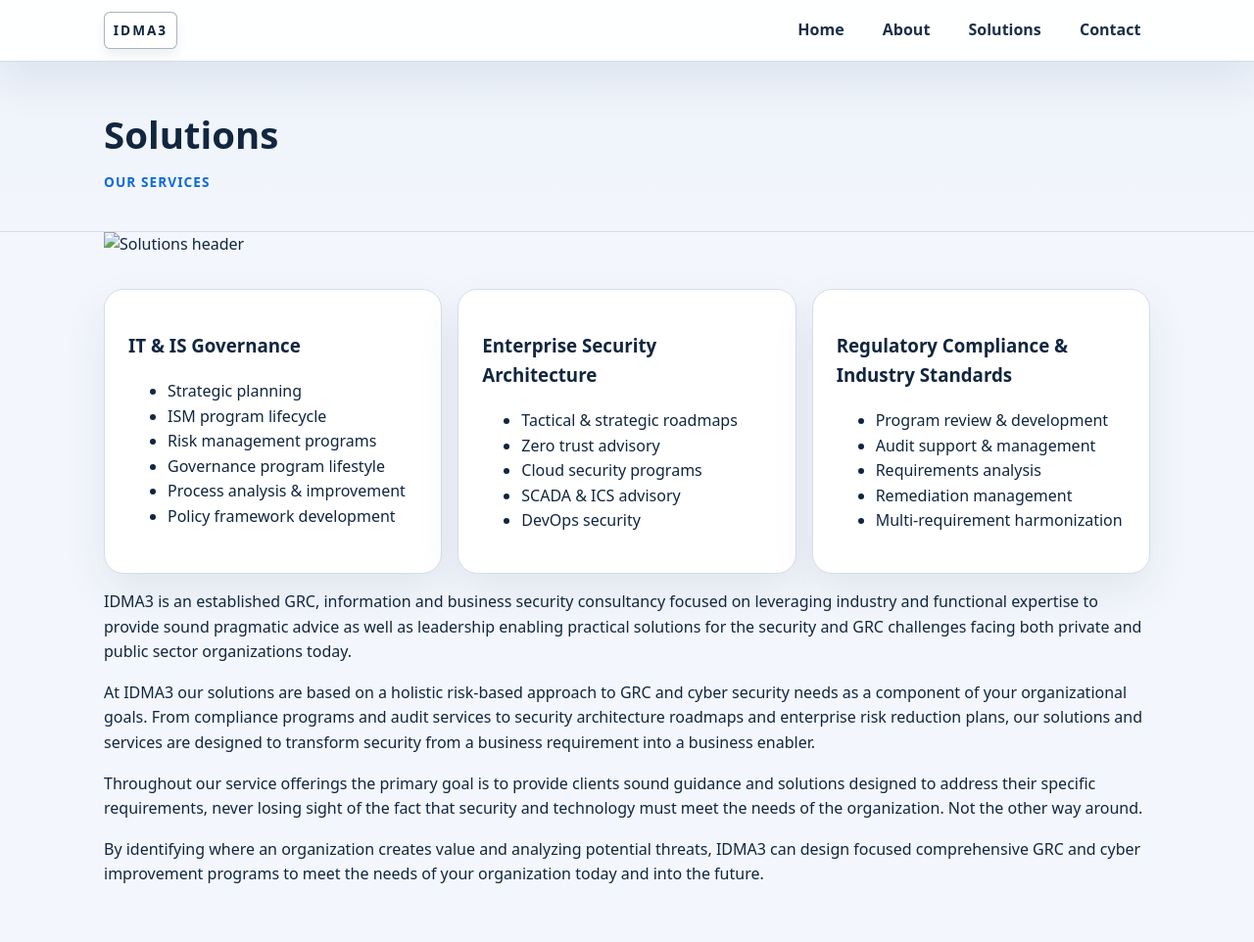
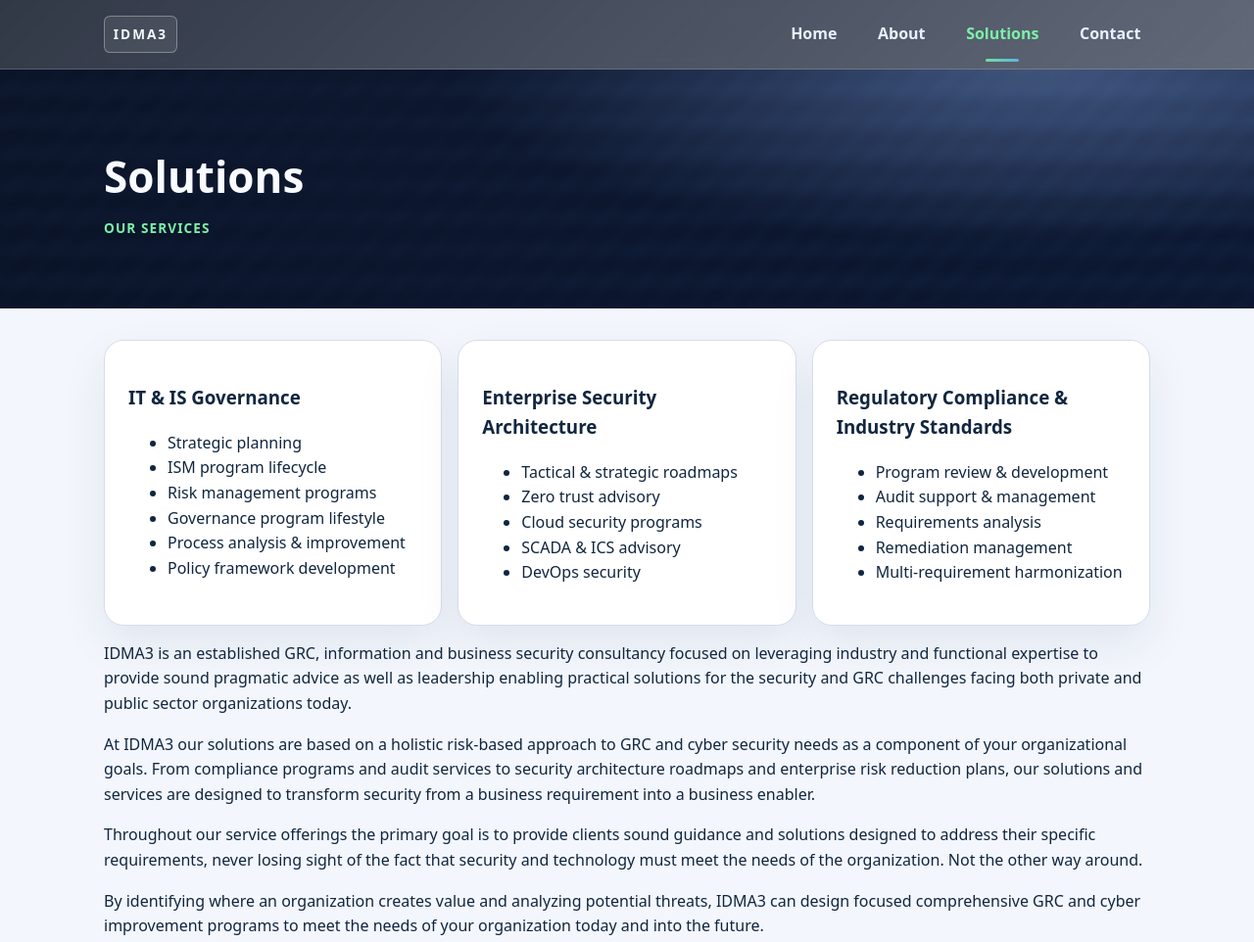
Before and after one commit to mmacri/idma3, a plain HTML site: page solutions.html in a window 1280 px wide. Shown: the top 962 px of the page at 98% size. Drawn offline with Linux system fonts and the light colour scheme.

Commit message:
sol hero

```diff
--- a/assets/css/style.css
+++ b/assets/css/style.css
@@ -125,3 +125,33 @@
 .solution-card .card-link:hover::after{transform:translateX(3px)}
 .card-icon{width:48px;height:48px;border-radius:50%;background:linear-gradient(135deg,rgba(11,106,217,.15),rgba(18,198,233,.35));display:inline-flex;align-items:center;justify-content:center;color:#0b6ad9;position:relative}
 .card-icon::before{content:"";display:block;width:18px;height:10px;border-left:3px solid currentColor;border-bottom:3px solid currentColor;transform:rotate(-45deg);margin-left:2px;margin-bottom:2px}
+
+.solutions-page .site-header{background:linear-gradient(135deg,rgba(6,14,30,.82),rgba(8,18,38,.62));border-bottom:1px solid rgba(255,255,255,.18);box-shadow:none;transition:background .3s ease,box-shadow .3s ease,border-color .3s ease}
+.solutions-page .site-header .container{padding:1rem 1rem}
+.solutions-page .site-header .brand-mark{color:#f3f8ff;background:rgba(255,255,255,.08);border-color:rgba(255,255,255,.32);box-shadow:none}
+.solutions-page .site-header .brand-text{color:#f6fbff}
+.solutions-page .site-header .nav{gap:1.4rem}
+.solutions-page .site-header .nav a{color:#e8f1ff;font-weight:600;position:relative;transition:color .3s ease,background .3s ease}
+.solutions-page .site-header .nav a:hover{background:rgba(255,255,255,.14)}
+.solutions-page .site-header .nav a[aria-current="page"]{color:#7bf1a8}
+.solutions-page .site-header .nav a[aria-current="page"]::after{content:"";position:absolute;left:50%;bottom:-0.55rem;transform:translateX(-50%);width:34px;height:3px;border-radius:999px;background:linear-gradient(90deg,rgba(123,241,168,.85),rgba(92,200,255,.8))}
+.solutions-page .site-header .menu-btn{border-color:rgba(255,255,255,.3);color:#f6fbff}
+.solutions-page .site-header.is-solid{background:rgba(255,255,255,.95);border-bottom:1px solid var(--border);box-shadow:0 20px 45px rgba(19,49,92,.08)}
+.solutions-page .site-header.is-solid .brand-mark{color:#11263f;background:#fff;border-color:rgba(17,38,63,.35);box-shadow:0 6px 12px rgba(19,49,92,.08)}
+.solutions-page .site-header.is-solid .brand-text{color:#11263f}
+.solutions-page .site-header.is-solid .nav a{color:#1c2f4a}
+.solutions-page .site-header.is-solid .nav a:hover{background:rgba(11,106,217,.08)}
+.solutions-page .site-header.is-solid .nav a[aria-current="page"]{color:#0b6ad9}
+.solutions-page .site-header.is-solid .nav a[aria-current="page"]::after{background:linear-gradient(90deg,rgba(11,106,217,.8),rgba(18,198,233,.8));bottom:-0.45rem;width:28px}
+.solutions-page .site-header.is-solid .menu-btn{border-color:rgba(11,106,217,.35);color:#11263f}
+@media (max-width:800px){
+  .solutions-page .site-header .nav{background:rgba(8,18,38,.92);border:1px solid rgba(255,255,255,.18);box-shadow:0 14px 28px rgba(4,10,22,.45)}
+  .solutions-page .site-header.is-solid .nav{background:var(--panel);border:1px solid var(--border);box-shadow:0 12px 24px rgba(19,49,92,.08)}
+}
+
+.solutions-page .page-header{position:relative;padding:4.6rem 0 3.3rem;border-bottom:none;color:#f2f8ff;background:url("../images/solutions-header.png") center/cover no-repeat}
+.solutions-page .page-header::before{content:"";position:absolute;inset:0;background:linear-gradient(135deg,rgba(5,13,28,.75),rgba(5,18,36,.55));mix-blend-mode:multiply;pointer-events:none}
+.solutions-page .page-header .container{position:relative;z-index:1}
+.solutions-page .page-header h1{color:#f8fbff;font-size:2.75rem}
+.solutions-page .page-header .subhead{color:#7bf1a8}
+.solutions-page .page-header p{color:#dce8ff}
--- a/assets/js/main.js
+++ b/assets/js/main.js
@@ -4,6 +4,30 @@
   const nav = document.getElementById('mainNav');
   if(btn && nav){
     btn.addEventListener('click', () => nav.classList.toggle('open'));
+  }
+  const header = document.querySelector('.site-header');
+  if(header && document.body.classList.contains('solutions-page')){
+    const pageHeader = document.querySelector('.page-header');
+    let threshold = 120;
+    const computeThreshold = () => {
+      if(pageHeader){
+        threshold = Math.max(24, pageHeader.offsetHeight - header.offsetHeight);
+      }
+    };
+    const updateHeaderState = () => {
+      if(window.scrollY > threshold){
+        header.classList.add('is-solid');
+      }else{
+        header.classList.remove('is-solid');
+      }
+    };
+    computeThreshold();
+    updateHeaderState();
+    window.addEventListener('scroll', updateHeaderState, {passive:true});
+    window.addEventListener('resize', () => {
+      computeThreshold();
+      updateHeaderState();
+    });
   }
   // Fallback for contact form if action not configured
   const form = document.getElementById('contactForm');
--- a/solutions.html
+++ b/solutions.html
@@ -12,7 +12,7 @@
   <link rel="icon" href="assets/images/IDMA3-logo-translucent.png"/>
   <link rel="stylesheet" href="assets/css/style.css"/>
 </head>
-<body class="site interior">
+<body class="site interior solutions-page">
 <header class="site-header">
   <div class="container">
     <a href="index.html" class="brand" aria-label="IDMA3 Home">
@@ -21,7 +21,7 @@
     <nav class="nav" id="mainNav">
       <a href="index.html">Home</a>
       <a href="about.html">About</a>
-      <a href="solutions.html">Solutions</a>
+      <a href="solutions.html" aria-current="page">Solutions</a>
       <a href="contact.html">Contact</a>
     </nav>
     <button class="menu-btn" id="menuBtn" aria-label="Toggle menu">&#9776;</button>
@@ -32,11 +32,6 @@
     <div class="container">
       <h1>Solutions</h1>
       <p class="subhead">Our services</p>
-    </div>
-  </section>
-  <section class="hero-image">
-    <div class="container">
-  <img src="assets/images/IDMA3-technology-design-13.png" alt="Solutions header"/>
     </div>
   </section>
   <section class="content">
```
Also changed, not shown: assets/images/solutions-header.png (added).
